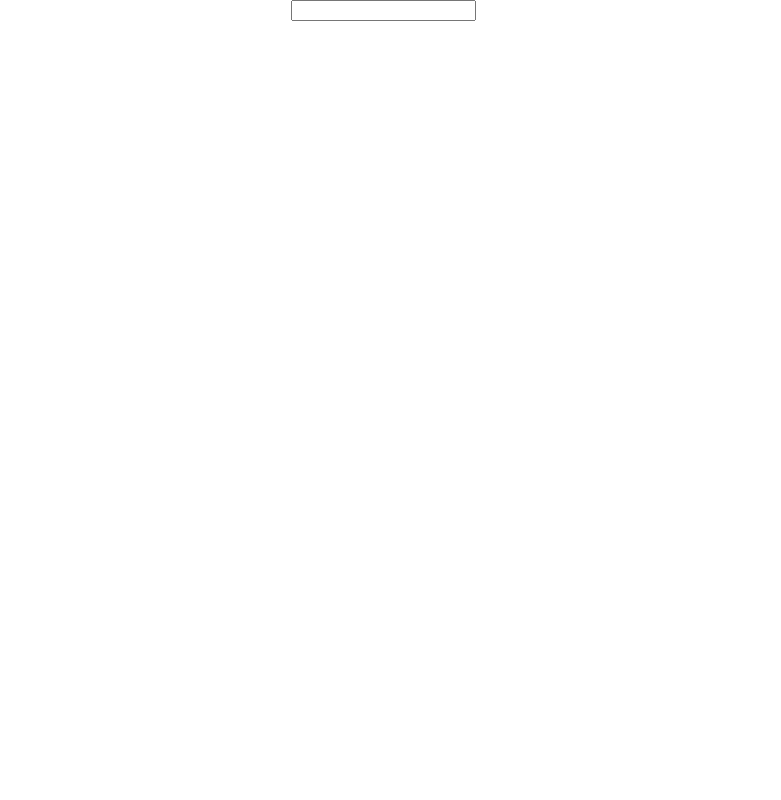
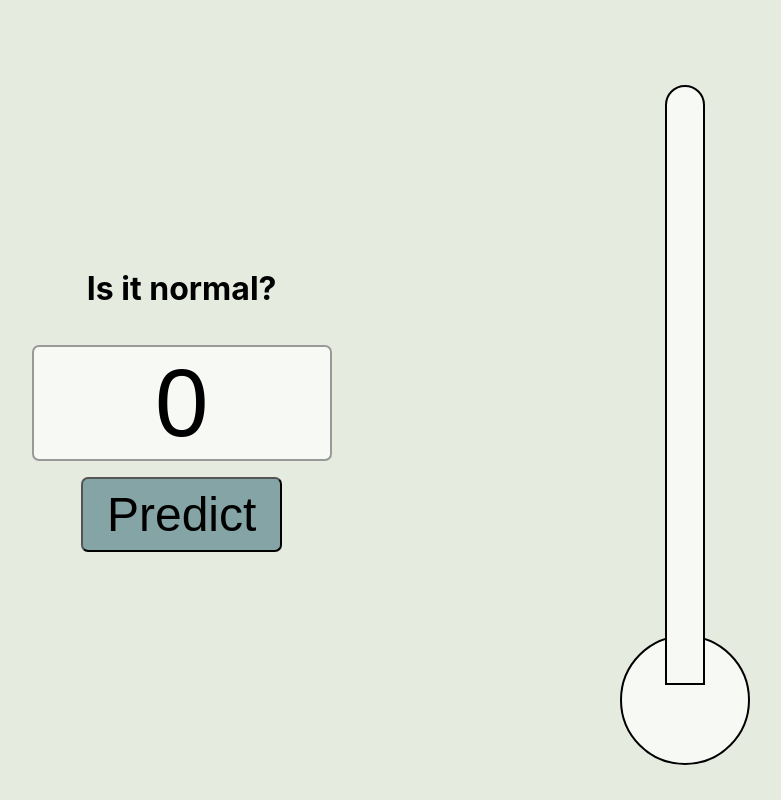
Before and after one commit to jlmcd/hackathon-anomoly-detection-fe, a React (Create React App) app: page / in a window 1280 px wide. Shown: the whole page, without its empty margins (257-1038 px from the left). Built offline with nearby package versions, Linux system fonts and the light colour scheme; the HTML template or start-up script is replaced by a standard one.

Commit message:
basic outline

```diff
--- a/src/App.js
+++ b/src/App.js
@@ -1,13 +1,42 @@
+import { useState } from 'react';
 import './app.css';
+import generateDummyData from './dummyDataGenerator';
 
-
+const WHITE = '#E6EBE0';
+const PURPLE = '#301A4B';
+const RED = '#F39A9D';
+const GREEN = '#3F6C51';
+const BLUE = '#15616D';
 
 const App = () => {
+  const [inputValue, setInputValue] = useState(0);
+  const [results, setResults] = useState({prediction: null, confidence: null});
+
+  const onValueChange = (evt) => {
+    evt.preventDefault();
+    const newValue = Number(evt.target.value);
+    if (Number.isNaN(newValue) || typeof newValue === 'string') return;
+    if (typeof newValue === 'number') setInputValue(newValue);
+  };
+
+  const onSubmit = () => {
+    const res = generateDummyData();
+    setResults(res);
+  };
+
   return (
     <div className="anomoly-detection-fe">
-      <input type="number" />
+      <div className="form">
+        <h1>Is it normal?</h1>
+        <input onChange={onValueChange} type="number" value={inputValue} />
+        <button onClick={onSubmit}>Predict</button>
+      </div>
+      <div className="thermometer-container">
+        <div className="thermometer__stem"></div>
+        <div className="thermometer__bulb"></div>
+      </div>
     </div>
   );
-}
+};
 
 export default App;
--- a/src/app.css
+++ b/src/app.css
@@ -1,8 +1,61 @@
 .anomoly-detection-fe {
+  height: 100vh;
   display: flex;
-  justify-content: center;
+  justify-content: space-evenly;
   align-items: center;
 }
+.form {
+  display: flex;
+  flex-direction: column;
+  align-items: center;
+}
+h1 {
+  text-align: center;
+}
+button, input {
+  border-radius: 7px;
+}
+button {
+  background-color: #84a4a5;
+  font-size: 3rem;
+  transition: .2s;
+  cursor: pointer;
+  padding: .5rem 1.5rem;
+}
+button:hover {
+  border-color: #15616D;
+  color: #15616D;
+  background-color: #dbe3d9;
+}
 input {
+  background-color: #f7f9f5;
+  font-size: 6rem;
+  width: 300px;
+  text-align: center;
+  margin: 1rem;
+  border: 2px solid #999;
+}
+input[type=number]::-webkit-inner-spin-button,
+input[type=number]::-webkit-outer-spin-button {
+    -webkit-appearance: none;
+    margin: 0;
+}
 
+/* Thermometer */
+.thermometer__stem, .thermometer__bulb {
+  border: 2px solid black;
+  background-color: #f7f9f5;
 }
+.thermometer__stem {
+  width: 40px;
+  height: 600px;
+  margin: 0 auto;
+  position: relative;
+  top: 50px;
+  border-radius: 20px 20px 0 0;
+}
+.thermometer__bulb {
+  width: 130px;
+  height: 130px;
+  border-radius: 50%;
+}
--- /dev/null
+++ b/src/dummyDataGenerator.js
@@ -0,0 +1,6 @@
+export default () => {
+  const prediction = Math.floor(Math.random() * 2) === 1 ? 'RED' : 'GREEN';
+  const confidence = Math.random();
+
+  return { prediction, confidence }
+}
--- a/src/index.css
+++ b/src/index.css
@@ -2,6 +2,7 @@
   box-sizing: border-box;
 }
 body {
+  background-color: #E6EBE0;
   margin: 0;
   font-family: -apple-system, BlinkMacSystemFont, 'Segoe UI', 'Roboto', 'Oxygen',
     'Ubuntu', 'Cantarell', 'Fira Sans', 'Droid Sans', 'Helvetica Neue',
```
